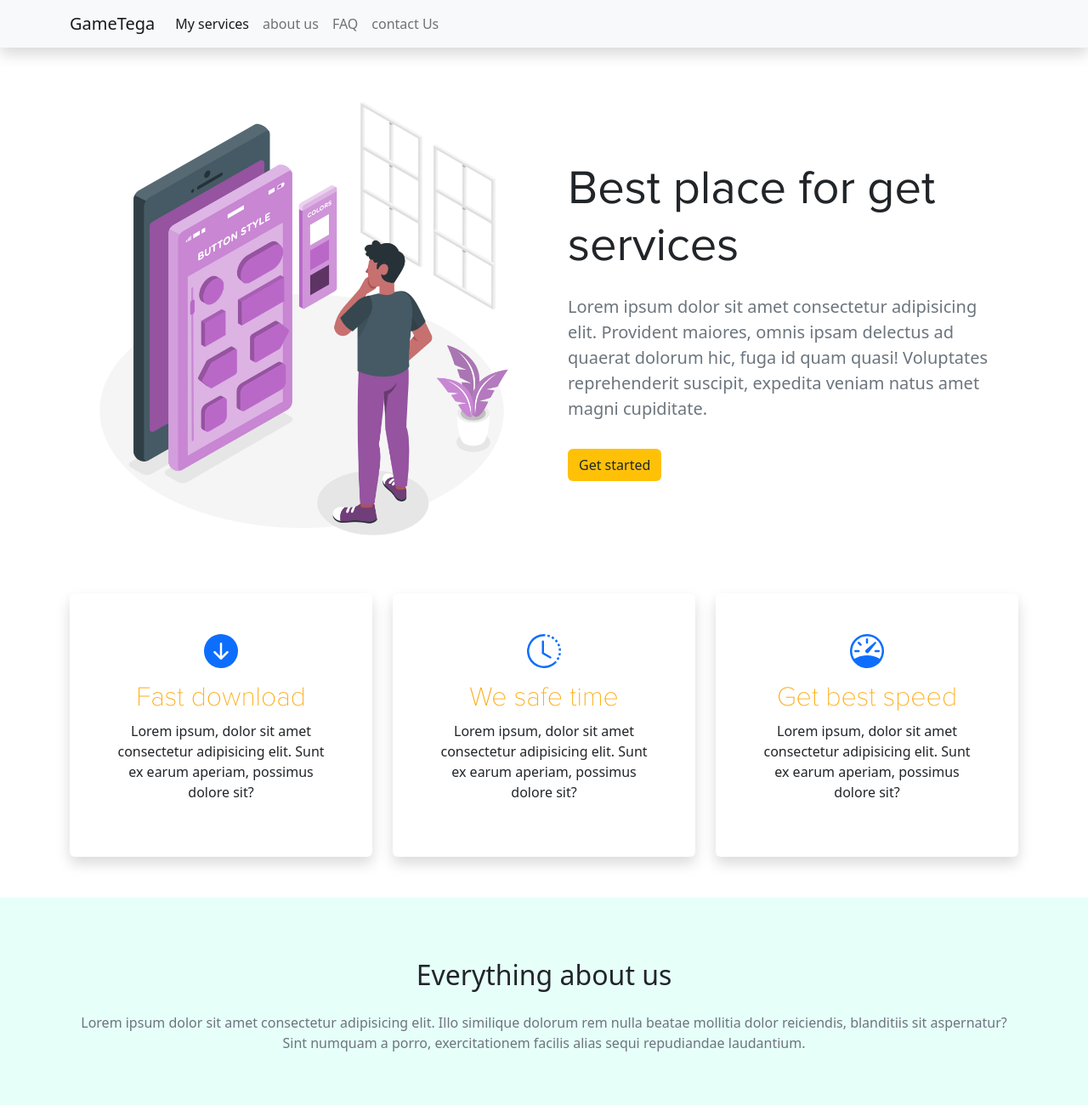
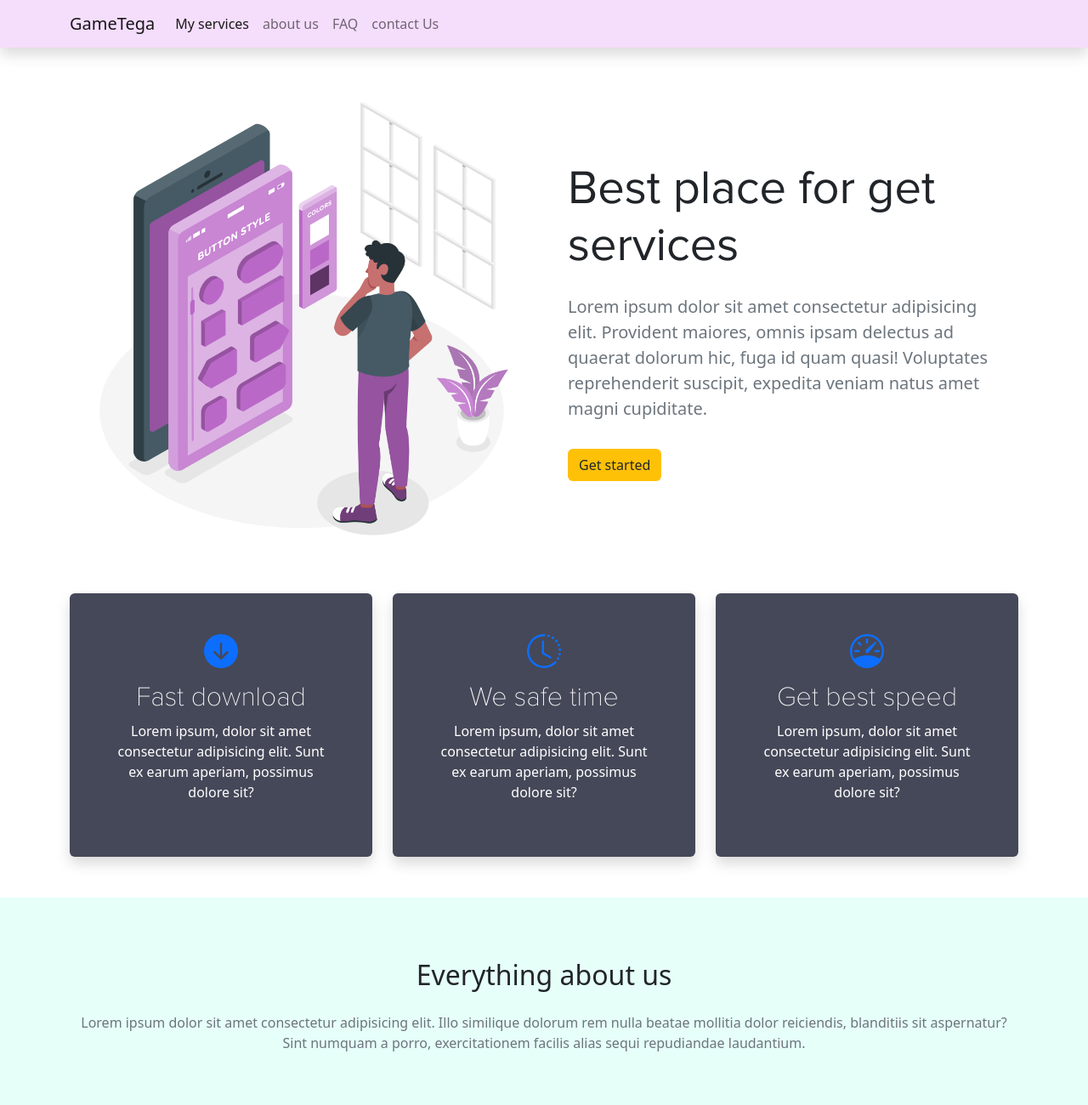
Before and after one commit to gameteg/pro1, a plain HTML site: page index.html in a window 1280 px wide. Shown: the top 1300 px of the page at 85% size. Drawn offline with nearby package versions, Linux system fonts and the light colour scheme.

Commit message:
Add files via upload

```diff
--- a/css/style.css
+++ b/css/style.css
@@ -13,15 +13,31 @@
     src: url(../fonts/proxima_ssv/ProximaNova-Regular.otf);
 }
 
+
+nav{
+    background : hsl(286, 84%, 93%)!important;
+}
+
 .aboutsec{
     background : #e6fff9 !important;
 }
 
 .card-ti{
     font-family: proxima-thin;
-    color : orange;
+    color : #fff;
+}
+
+.card1, .card2, .card3{
+    background : rgb(69, 72, 88) !important;
+    color : #fff;
 }
 
 h1{
     font-family: proxima !important;
 }
+
+@media screen and (max-width : 767px) {
+    .card1, .card2, .card3{
+        margin-top: 20px !important;
+    }
+}
--- a/index.html
+++ b/index.html
@@ -12,7 +12,7 @@
     <link rel="stylesheet" href="https://fonts.googleapis.com/css2?family=Material+Symbols+Outlined:opsz,wght,FILL,GRAD@48,400,0,0" />
   </head>
   <body>
-    <nav class="navbar sticky-top navbar-expand-md navbar-light bg-light shadow">
+    <nav class="navbar sticky-top navbar-expand-md navbar-light  shadow">
         <div class="container">
             <a class="navbar-brand" href=#">GameTega</a>
             <button class="navbar-toggler collapsed" data-bs-toggle="collapse" data-bs-target="#navbar">
```
